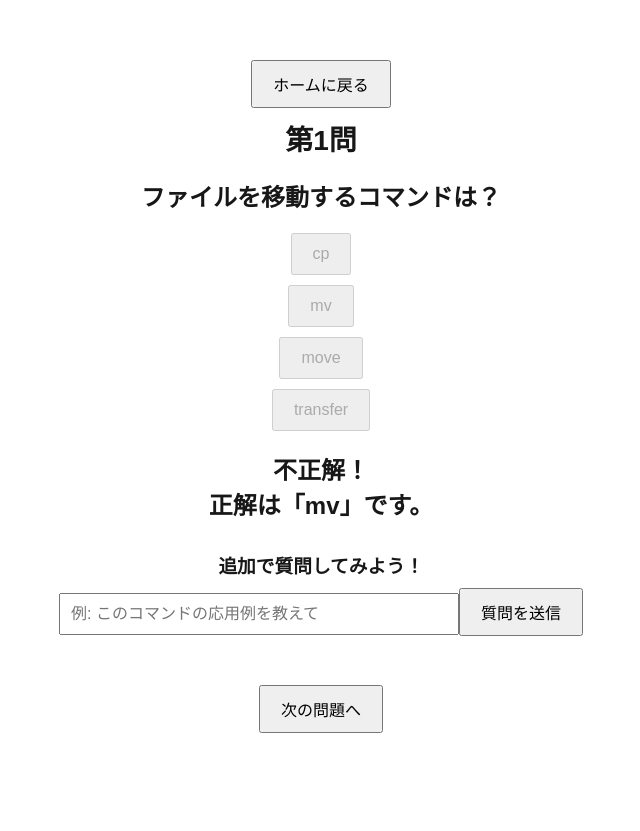
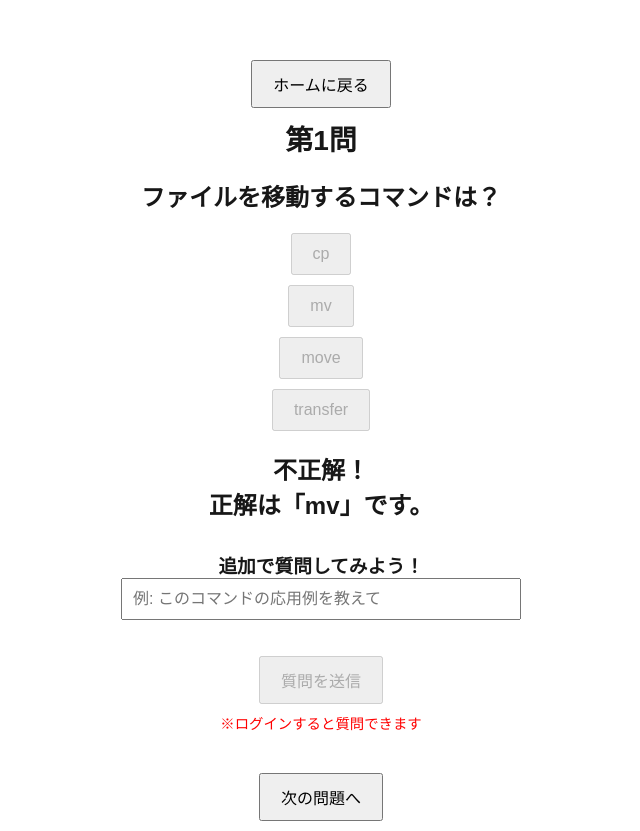
Before and after one commit to mnwdykn/test_quiz, a Next.js app: page /quiz in a window 1280 px wide. Both pictures are taken after a click on the button "cp". Shown: the whole page, without its empty margins (319-959 px from the left). Before the commit the page ends 800 px from the top, so only its background shows below. Built offline with nearby package versions, Linux system fonts and the light colour scheme; no server answers.

Commit message:
AI機能利用時のログイン必須化とUI改善 (ボタン無効化・警告表示追加)

```diff
--- a/app/api/generate/route.js
+++ b/app/api/generate/route.js
@@ -1,44 +1,46 @@
 // /app/api/generate/route.js
 
 import { NextResponse } from "next/server";
+import { getServerSession } from "next-auth/next"; // 追加
+import { authOptions } from "../auth/[...nextauth]/route"; // 追加
 import { GoogleGenerativeAI } from "@google/generative-ai";
 
-// APIキーの取得
 const GEMINI_API_KEY = process.env.GEMINI_API_KEY || "";
 
-// APIキーが未設定なら即エラー
 if (!GEMINI_API_KEY) {
   throw new Error("GEMINI_API_KEYが設定されていません。");
 }
 
-// Google Generative AIクライアントの初期化
 const genAI = new GoogleGenerativeAI(GEMINI_API_KEY);
 
-// POSTリクエスト処理
 export async function POST(req) {
+  // 🌟 セッション確認追加！
+  const session = await getServerSession(authOptions);
+
+  if (!session) {
+    // ログインしていない場合はエラー返す
+    return NextResponse.json(
+      { error: "ログインが必要です。" },
+      { status: 401 }
+    );
+  }
+
   try {
-    // リクエストボディからpromptを取得
     const { prompt } = await req.json();
     console.log("[リクエスト受信] prompt:", prompt);
 
-    // モデルの取得（必要に応じてモデル名を変更可能）
     const model = genAI.getGenerativeModel({
       model: "gemini-1.5-flash-latest",
     });
 
-    // コンテンツ生成
     const result = await model.generateContent(prompt);
-
-    // 応答テキストの取得
     const text = result.response.text();
     console.log("[Gemini応答] text:", text);
 
-    // クライアントへJSONで返す
     return NextResponse.json({ answer: text });
   } catch (error) {
     console.error("[サーバーエラー]", error);
 
-    // 例外発生時はステータス500でエラーメッセージを返す
     return NextResponse.json(
       { answer: "サーバーエラーが発生しました。" },
       { status: 500 }
--- a/app/quiz/page.jsx
+++ b/app/quiz/page.jsx
@@ -1,20 +1,21 @@
-// /app/quiz/page.jsx
 "use client";
 
 import { useState, useEffect } from "react";
+import { useSession } from "next-auth/react"; // ★追加
 import Link from "next/link";
 import Question from "../../components/Question";
 import AnswerResult from "../../components/AnswerResult";
 import QuizResult from "../../components/QuizResult";
-import { generatePrompt } from "../../utils/generatePrompt"; // ★追加
+import { generatePrompt } from "../../utils/generatePrompt";
 import styles from "./QuizPage.module.css";
 
-// 配列をシャッフルしてcount個だけ取得する関数
 const shuffleAndPick = (array, count) => {
   return [...array].sort(() => Math.random() - 0.5).slice(0, count);
 };
 
 export default function QuizPage() {
+  const { data: session } = useSession(); // ★追加
+
   const [questionsData, setQuestionsData] = useState([]);
   const [selectedQuestions, setSelectedQuestions] = useState([]);
   const [currentQuestionIndex, setCurrentQuestionIndex] = useState(0);
@@ -27,7 +28,6 @@ export default function QuizPage() {
   const [aiResponse, setAiResponse] = useState("");
   const [loadingAi, setLoadingAi] = useState(false);
 
-  // JSONから問題データをロード
   useEffect(() => {
     async function loadQuestions() {
       const res = await fetch("/data/questions.json");
@@ -44,7 +44,6 @@ export default function QuizPage() {
 
   const currentQuestion = selectedQuestions[currentQuestionIndex];
 
-  // 回答を処理
   const handleAnswer = (index) => {
     const correctAnswer = currentQuestion.options[currentQuestion.answerIndex];
     if (index === currentQuestion.answerIndex) {
@@ -56,7 +55,6 @@ export default function QuizPage() {
     setAnswered(true);
   };
 
-  // 次の問題へ
   const handleNext = () => {
     if (currentQuestionIndex + 1 < selectedQuestions.length) {
       setCurrentQuestionIndex((prev) => prev + 1);
@@ -66,7 +64,6 @@ export default function QuizPage() {
     }
   };
 
-  // もう一度挑戦
   const handleRetry = () => {
     setSelectedQuestions(shuffleAndPick(questionsData, 5));
     setCurrentQuestionIndex(0);
@@ -75,7 +72,6 @@ export default function QuizPage() {
     resetQuestionState();
   };
 
-  // 質問・回答状態をリセット
   const resetQuestionState = () => {
     setAnswerResult(null);
     setAnswered(false);
@@ -84,7 +80,6 @@ export default function QuizPage() {
     setLoadingAi(false);
   };
 
-  // AI追加質問を送信
   const handlePromptSubmit = async () => {
     if (!userPrompt.trim()) return;
     setLoadingAi(true);
@@ -96,12 +91,13 @@ export default function QuizPage() {
         currentQuestion,
         correctAnswer,
         userPrompt
-      ); // ★ここ！
+      );
 
       const response = await fetch("/api/generate", {
         method: "POST",
         headers: { "Content-Type": "application/json" },
         body: JSON.stringify({ prompt: combinedPrompt }),
+        credentials: "include", // ★Cookie送信忘れず！
       });
 
       const data = await response.json();
@@ -116,7 +112,6 @@ export default function QuizPage() {
 
   return (
     <div className={styles.quizContainer}>
-      {/* いつでも表示するホームボタン */}
       <div className={styles.buttonContainer}>
         <Link href="/">
           <button className={styles.button}>ホームに戻る</button>
@@ -143,6 +138,7 @@ export default function QuizPage() {
               handlePromptSubmit={handlePromptSubmit}
               aiResponse={aiResponse}
               loadingAi={loadingAi}
+              session={session} // ★追加
             />
           )}
 
--- a/components/AnswerResult.jsx
+++ b/components/AnswerResult.jsx
@@ -2,7 +2,7 @@
 
 import React from "react";
 import ReactMarkdown from "react-markdown";
-import remarkGfm from "remark-gfm"; // ← GFMプラグインを使う！
+import remarkGfm from "remark-gfm";
 import styles from "./AnswerResult.module.css";
 
 export default function AnswerResult({
@@ -12,6 +12,7 @@ export default function AnswerResult({
   handlePromptSubmit,
   aiResponse,
   loadingAi,
+  session, // ★追加
 }) {
   return (
     <>
@@ -30,13 +31,20 @@ export default function AnswerResult({
           placeholder="例: このコマンドの応用例を教えて"
           className={styles.promptInput}
         />
+
+        <div className={styles.promptButtonArea}>
           <button
             onClick={handlePromptSubmit}
             className={styles.button}
-          disabled={loadingAi}
+            disabled={loadingAi || !session}
           >
             質問を送信
           </button>
+
+          {!session && (
+            <p className={styles.loginWarning}>※ログインすると質問できます</p>
+          )}
+        </div>
       </div>
 
       {loadingAi ? (
--- a/components/AnswerResult.module.css
+++ b/components/AnswerResult.module.css
@@ -94,3 +94,16 @@
   padding: 0;
   font-size: 15px;
 }
+
+.promptButtonArea {
+  margin-top: 1rem;
+  display: flex;
+  flex-direction: column;
+  align-items: center;
+  gap: 0.5rem;
+}
+
+.loginWarning {
+  color: red;
+  font-size: 0.9rem;
+}
```
Lines whose indentation alone changed are shown as unchanged.
